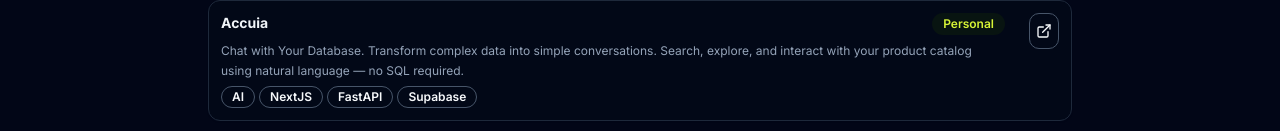
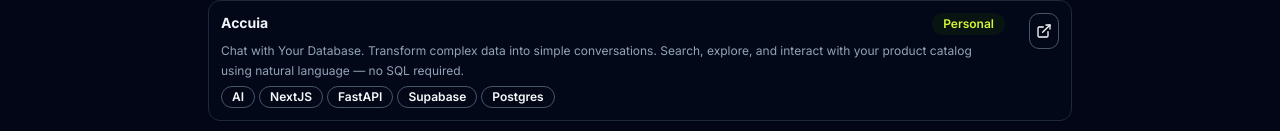
Before and after one commit to altamsh04/portfolio, a Next.js app: page / in a window 1280 px wide. Shown: the part 289-420 px from the top of the page. Built offline with nearby package versions, Linux system fonts and the light colour scheme.

Commit message:
Update page.tsx

```diff
--- a/app/page.tsx
+++ b/app/page.tsx
@@ -17,7 +17,7 @@ const projectsData = {
         "Chat with Your Database. Transform complex data into simple conversations. Search, explore, and interact with your product catalog using natural language — no SQL required.",
       status: "Personal",
       demoUrl: "https://accuia.vercel.app/",
-      technologies: ["AI", "NextJS", "FastAPI", "Supabase"],
+      technologies: ["AI", "NextJS", "FastAPI", "Supabase", "Postgres"],
     },
     {
       id: 2,
```
